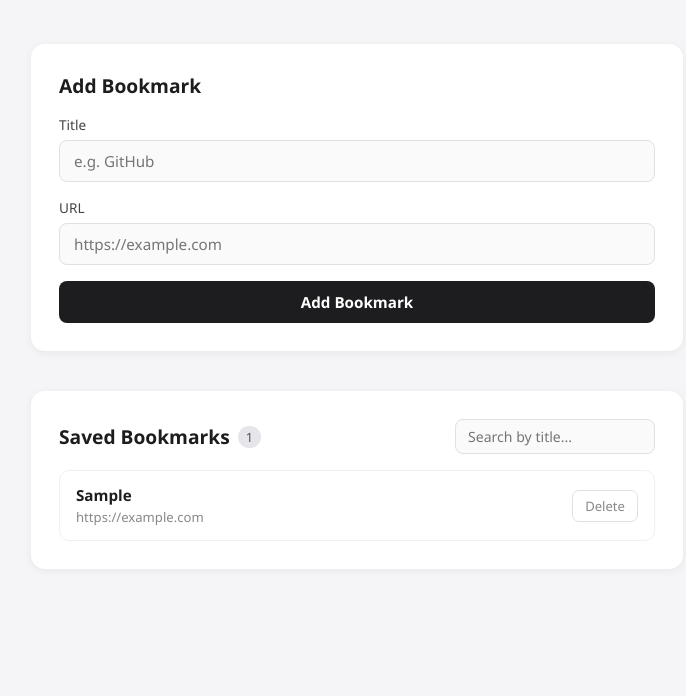
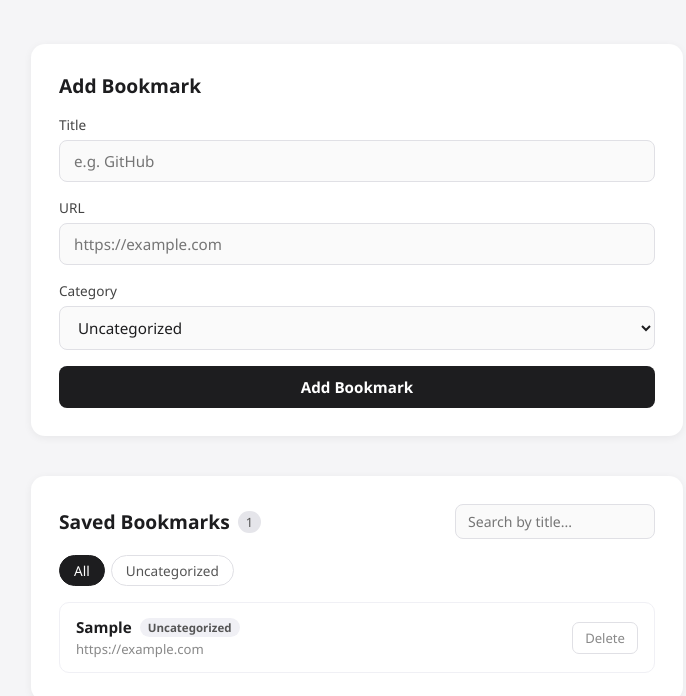
Before and after one commit to veronikazavgorodnia47/zero2claude, a website: page project_claude/index.html in a window 1280 px wide. Both pictures are taken after typing "Sample", "https://example.com" into the empty fields and a click on the button "Add Bookmark". Shown: the part 64-760 px from the top of the page, without its empty margins (283-969 px from the left). Drawn offline with Linux system fonts and the light colour scheme.

Commit message:
add bookmark categories

```diff
--- a/project_claude/app.js
+++ b/project_claude/app.js
@@ -1,11 +1,24 @@
 const form = document.getElementById('bookmark-form');
 const titleInput = document.getElementById('title');
 const urlInput = document.getElementById('url');
+const categoryInput = document.getElementById('category');
 const list = document.getElementById('bookmark-list');
 const emptyMsg = document.getElementById('empty-msg');
 const noResults = document.getElementById('no-results');
 const countBadge = document.getElementById('count');
 const searchInput = document.getElementById('search');
+const filterTabs = document.getElementById('filter-tabs');
+
+let activeCategory = 'All';
+
+const categoryColors = {
+  Work:          { bg: '#e8f0fe', text: '#1a56db' },
+  Personal:      { bg: '#fce8f3', text: '#bf125d' },
+  Reading:       { bg: '#fef3c7', text: '#92400e' },
+  Tools:         { bg: '#d1fae5', text: '#065f46' },
+  Other:         { bg: '#ede9fe', text: '#5b21b6' },
+  Uncategorized: { bg: '#f0f0f5', text: '#555' },
+};
 
 function loadBookmarks() {
   return JSON.parse(localStorage.getItem('bookmarks') || '[]');
@@ -15,12 +28,35 @@ function saveBookmarks(bookmarks) {
   localStorage.setItem('bookmarks', JSON.stringify(bookmarks));
 }
 
-function render() {
-  const bookmarks = loadBookmarks();
+function getCategories(bookmarks) {
+  const cats = [...new Set(bookmarks.map(b => b.category || 'Uncategorized'))];
+  return ['All', ...cats];
+}
+
+function renderTabs(bookmarks) {
+  const categories = getCategories(bookmarks);
+  filterTabs.innerHTML = '';
+  categories.forEach(cat => {
+    const btn = document.createElement('button');
+    btn.className = 'filter-tab' + (cat === activeCategory ? ' active' : '');
+    btn.textContent = cat;
+    btn.addEventListener('click', () => {
+      activeCategory = cat;
+      renderTabs(bookmarks);
+      renderList(bookmarks);
+    });
+    filterTabs.appendChild(btn);
+  });
+}
+
+function renderList(bookmarks) {
   const query = searchInput.value.trim().toLowerCase();
-  const filtered = query
-    ? bookmarks.filter(b => b.title.toLowerCase().includes(query))
-    : bookmarks;
+
+  let filtered = activeCategory === 'All'
+    ? bookmarks
+    : bookmarks.filter(b => (b.category || 'Uncategorized') === activeCategory);
+
+  if (query) filtered = filtered.filter(b => b.title.toLowerCase().includes(query));
 
   list.innerHTML = '';
   emptyMsg.style.display = 'none';
@@ -39,18 +75,30 @@ function render() {
     return;
   }
 
-  filtered.forEach((bookmark, index) => {
+  filtered.forEach((bookmark) => {
+    const cat = bookmark.category || 'Uncategorized';
+    const color = categoryColors[cat] || categoryColors.Uncategorized;
+    const actualIndex = bookmarks.indexOf(bookmark);
     const li = document.createElement('li');
     li.className = 'bookmark-item';
     li.innerHTML = `
       <div class="bookmark-info">
-        <span class="bookmark-title">${escapeHTML(bookmark.title)}</span>
+        <div class="bookmark-title-row">
+          <span class="bookmark-title">${escapeHTML(bookmark.title)}</span>
+          <span class="category-badge" style="background:${color.bg};color:${color.text}">${escapeHTML(cat)}</span>
+        </div>
         <a class="bookmark-url" href="${escapeHTML(bookmark.url)}" target="_blank" rel="noopener noreferrer">${escapeHTML(bookmark.url)}</a>
       </div>
-      <button class="delete-btn" data-index="${index}">Delete</button>
+      <button class="delete-btn" data-index="${actualIndex}">Delete</button>
     `;
     list.appendChild(li);
   });
+}
+
+function render() {
+  const bookmarks = loadBookmarks();
+  renderTabs(bookmarks);
+  renderList(bookmarks);
 }
 
 function escapeHTML(str) {
@@ -60,24 +108,28 @@ function escapeHTML(str) {
 form.addEventListener('submit', (e) => {
   e.preventDefault();
   const bookmarks = loadBookmarks();
-  bookmarks.unshift({ title: titleInput.value.trim(), url: urlInput.value.trim() });
+  bookmarks.unshift({
+    title: titleInput.value.trim(),
+    url: urlInput.value.trim(),
+    category: categoryInput.value,
+  });
   saveBookmarks(bookmarks);
   form.reset();
   searchInput.value = '';
+  activeCategory = 'All';
   render();
 });
 
 list.addEventListener('click', (e) => {
   if (!e.target.matches('.delete-btn')) return;
   const index = parseInt(e.target.dataset.index);
-  const query = searchInput.value.trim().toLowerCase();
   const bookmarks = loadBookmarks();
-  const filtered = query
-    ? bookmarks.filter(b => b.title.toLowerCase().includes(query))
-    : bookmarks;
-  const actualIndex = bookmarks.indexOf(filtered[index]);
-  bookmarks.splice(actualIndex, 1);
+  bookmarks.splice(index, 1);
   saveBookmarks(bookmarks);
+  if (activeCategory !== 'All') {
+    const remaining = bookmarks.filter(b => (b.category || 'Uncategorized') === activeCategory);
+    if (remaining.length === 0) activeCategory = 'All';
+  }
   render();
 });
 
--- a/project_claude/index.html
+++ b/project_claude/index.html
@@ -28,6 +28,17 @@
           <label for="url">URL</label>
           <input type="url" id="url" placeholder="https://example.com" required />
         </div>
+        <div class="form-group">
+          <label for="category">Category</label>
+          <select id="category">
+            <option value="Uncategorized">Uncategorized</option>
+            <option value="Work">Work</option>
+            <option value="Personal">Personal</option>
+            <option value="Reading">Reading</option>
+            <option value="Tools">Tools</option>
+            <option value="Other">Other</option>
+          </select>
+        </div>
         <button type="submit">Add Bookmark</button>
       </form>
     </section>
@@ -37,6 +48,7 @@
         <h2>Saved Bookmarks <span id="count"></span></h2>
         <input type="search" id="search" placeholder="Search by title..." />
       </div>
+      <div class="filter-tabs" id="filter-tabs"></div>
       <ul id="bookmark-list"></ul>
       <p id="empty-msg">No bookmarks yet. Add one above.</p>
       <p id="no-results">No bookmarks match your search.</p>
--- a/project_claude/styles.css
+++ b/project_claude/styles.css
@@ -163,6 +163,72 @@ button[type="submit"]:hover {
   display: none;
 }
 
+/* Category filter tabs */
+.filter-tabs {
+  display: flex;
+  flex-wrap: wrap;
+  gap: 6px;
+  margin-bottom: 16px;
+}
+
+.filter-tab {
+  padding: 5px 14px;
+  border: 1.5px solid #e0e0e5;
+  border-radius: 20px;
+  background: none;
+  font-size: 0.85rem;
+  font-family: inherit;
+  color: #555;
+  cursor: pointer;
+  transition: border-color 0.15s, background 0.15s, color 0.15s;
+}
+
+.filter-tab:hover {
+  border-color: #1d1d1f;
+  color: #1d1d1f;
+}
+
+.filter-tab.active {
+  background: #1d1d1f;
+  border-color: #1d1d1f;
+  color: #fff;
+}
+
+/* Category badge on bookmark card */
+.bookmark-title-row {
+  display: flex;
+  align-items: center;
+  gap: 8px;
+}
+
+.category-badge {
+  font-size: 0.72rem;
+  font-weight: 600;
+  padding: 2px 8px;
+  border-radius: 20px;
+  white-space: nowrap;
+  flex-shrink: 0;
+}
+
+/* Select input */
+select {
+  padding: 10px 14px;
+  border: 1.5px solid #e0e0e5;
+  border-radius: 8px;
+  font-size: 0.95rem;
+  font-family: inherit;
+  background: #fafafa;
+  color: #1d1d1f;
+  outline: none;
+  transition: border-color 0.15s;
+  cursor: pointer;
+}
+
+select:focus {
+  border-color: #1d1d1f;
+  background: #fff;
+}
+
 #bookmark-list {
   list-style: none;
   display: flex;
@@ -291,4 +357,31 @@ button[type="submit"]:hover {
     border-color: #f0f0f0;
     background: #0e0e10;
   }
+
+  select {
+    background: #0e0e10;
+    border-color: #2a2a2e;
+    color: #f0f0f0;
+  }
+
+  select:focus {
+    border-color: #f0f0f0;
+    background: #0e0e10;
+  }
+
+  .filter-tab {
+    border-color: #2a2a2e;
+    color: #aaa;
+  }
+
+  .filter-tab:hover {
+    border-color: #f0f0f0;
+    color: #f0f0f0;
+  }
+
+  .filter-tab.active {
+    background: #f0f0f0;
+    border-color: #f0f0f0;
+    color: #0e0e10;
+  }
 }
```
